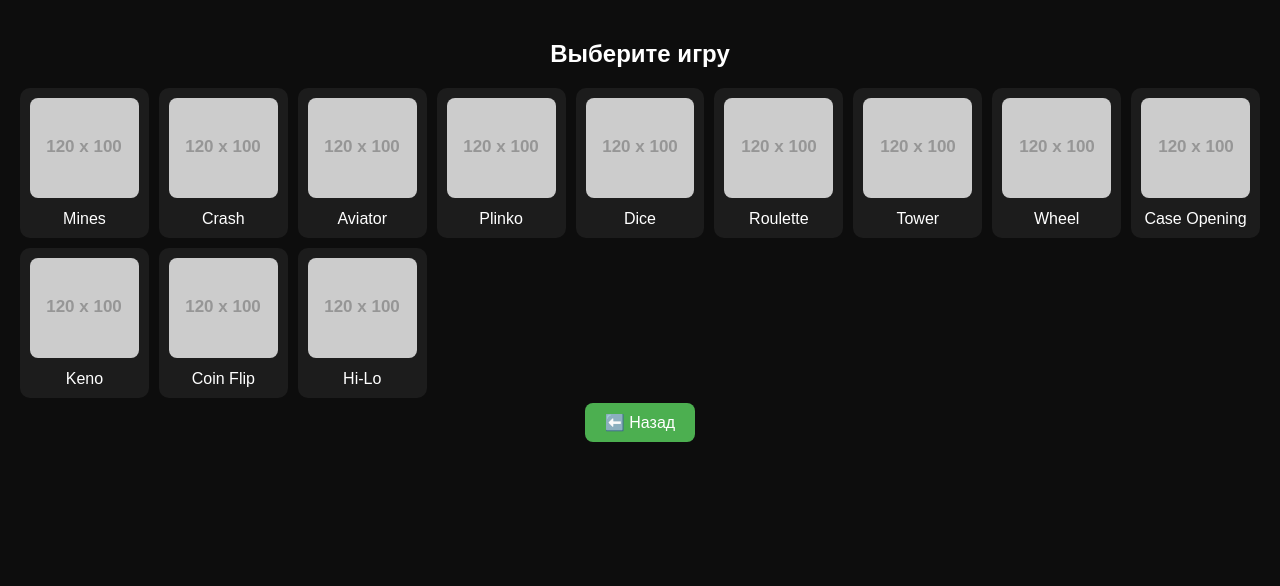
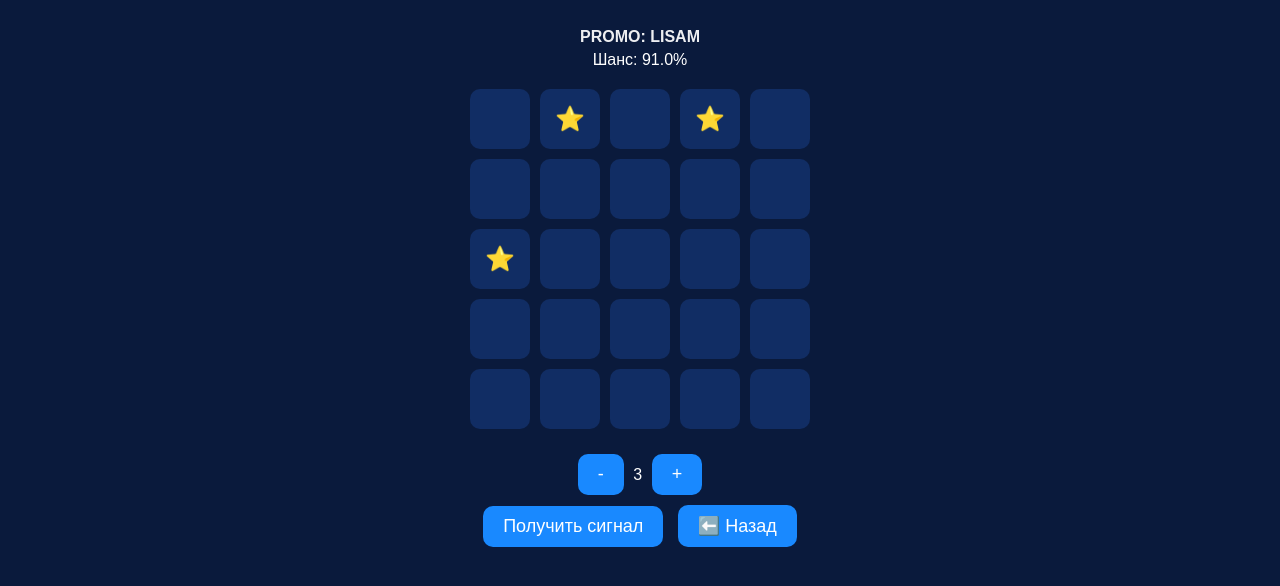
Before and after one commit to sasi467/mines-webapp, a plain HTML site: page index.html in a window 1280 px wide. Both pictures are taken after a click on the button "🇷🇺 Русский". Drawn offline with Linux system fonts and the light colour scheme; placeholder pictures from the web are drawn by us.

Commit message:
Update index.html

```diff
--- a/index.html
+++ b/index.html
@@ -2,137 +2,153 @@
 <html lang="en">
 <head>
   <meta charset="UTF-8" />
-  <meta name="viewport" content="width=device-width, initial-scale=1.0" />
-  <title>Game Signals</title>
+  <meta name="viewport" content="width=device-width, initial-scale=1.0"/>
+  <title>Mines Signal</title>
   <style>
     body {
-      margin: 0;
-      font-family: Arial, sans-serif;
-      background: #0d0d0d;
-      color: #fff;
+      background-color: #0a1a3c;
+      font-family: sans-serif;
+      color: white;
       text-align: center;
-      padding: 20px;
+      padding: 10px;
     }
-    .lang-select, .back-button {
-      margin: 10px;
+    .grid {
+      display: grid;
+      grid-template-columns: repeat(5, 60px);
+      grid-gap: 10px;
+      justify-content: center;
+      margin: 20px auto;
     }
-    .game-grid {
-      display: grid;
-      grid-template-columns: repeat(auto-fit, minmax(120px, 1fr));
-      gap: 10px;
-      margin-top: 20px;
+    .cell {
+      width: 60px;
+      height: 60px;
+      background-color: #112d64;
+      border-radius: 10px;
+      cursor: pointer;
+      font-size: 24px;
+      line-height: 60px;
     }
-    .game-card {
-      background: #1c1c1c;
+    .controls {
+      margin-top: 10px;
+    }
+    button {
+      background: #1989ff;
+      color: white;
+      border: none;
+      padding: 10px 20px;
+      font-size: 18px;
       border-radius: 10px;
-      padding: 10px;
-      cursor: pointer;
-    }
-    .game-card img {
-      width: 100%;
-      height: 100px;
-      object-fit: cover;
-      border-radius: 8px;
-    }
-    .game-card p {
-      margin: 8px 0 0;
-    }
-    .button {
-      background-color: #4CAF50;
-      border: none;
-      color: white;
-      padding: 10px 20px;
-      font-size: 16px;
-      border-radius: 8px;
       margin: 5px;
       cursor: pointer;
     }
-    .hidden { display: none; }
+    .promo {
+      font-weight: bold;
+      margin: 10px 0 5px;
+      animation: blink 1s infinite;
+    }
+    @keyframes blink {
+      0%, 100% { opacity: 1; }
+      50% { opacity: 0.4; }
+    }
+    .chance {
+      margin-bottom: 10px;
+    }
+    .lang-select {
+      margin-top: 50px;
+    }
+    .lang-btn {
+      margin: 10px;
+      font-size: 18px;
+    }
   </style>
 </head>
 <body>
-  <div id="languageSelector">
+
+<div id="languageSelect" class="lang-select">
   <h2>👋 Please choose your language:</h2>
-    <button class="button" onclick="setLang('ru')">🇷🇺 Русский</button>
-    <button class="button" onclick="setLang('en')">🇬🇧 English</button>
-    <button class="button" onclick="setLang('es')">🇪🇸 Español</button>
+  <button class="lang-btn" onclick="setLang('ru')">🇷🇺 Русский</button>
+  <button class="lang-btn" onclick="setLang('en')">🇬🇧 English</button>
+  <button class="lang-btn" onclick="setLang('es')">🇪🇸 Español</button>
 </div>
 
-  <div id="gameSelector" class="hidden">
-    <h2 id="selectGameText">Select a Game</h2>
-    <div class="game-grid" id="games"></div>
-    <button class="button" onclick="goBackToLang()" id="backToLang">⬅️ Back</button>
+<div id="mainUI" style="display: none;">
+  <div class="promo">PROMO: LISAM</div>
+  <div class="chance" id="chanceLabel"></div>
+
+  <div class="grid" id="grid"></div>
+
+  <div class="controls">
+    <div>
+      <button onclick="changeMines(-2)">-</button>
+      <span id="mineCount">3</span>
+      <button onclick="changeMines(2)">+</button>
     </div>
-
-  <div id="gameUI" class="hidden">
-    <h2 id="gameTitle">Game</h2>
-    <div class="promo">PROMO: LISAM</div>
-    <div id="signalOutput"></div>
-    <button class="button" onclick="generateSignal()" id="signalBtn">Get Signal</button>
-    <button class="button" onclick="goBackToGames()" id="backToGames">⬅️ Back</button>
+    <button onclick="generateSignal()" id="signalBtn">Get Signal</button>
+    <button onclick="goBack()" id="backBtn">⬅️ Back</button>
+  </div>
 </div>
 
 <script>
   let lang = 'en';
-    const games = [
-      'Mines', 'Crash', 'Aviator', 'Plinko', 'Dice', 'Roulette',
-      'Tower', 'Wheel', 'Case Opening', 'Keno', 'Coin Flip', 'Hi-Lo'
-    ];
-
-    const translations = {
-      en: { selectGame: 'Select a Game', signal: 'Get Signal', back: '⬅️ Back', chance: 'Chance' },
-      ru: { selectGame: 'Выберите игру', signal: 'Получить сигнал', back: '⬅️ Назад', chance: 'Шанс' },
-      es: { selectGame: 'Selecciona un juego', signal: 'Obtener señal', back: '⬅️ Atrás', chance: 'Probabilidad' }
+  let mines = 3;
+  let translations = {
+    ru: { signal: 'Получить сигнал', chance: 'Шанс: ', back: '⬅️ Назад' },
+    en: { signal: 'Get Signal', chance: 'Chance: ', back: '⬅️ Back' },
+    es: { signal: 'Obtener señal', chance: 'Éxito: ', back: '⬅️ Atrás' }
   };
 
   function setLang(selected) {
     lang = selected;
-      document.getElementById('languageSelector').classList.add('hidden');
-      document.getElementById('gameSelector').classList.remove('hidden');
-      updateTexts();
+    document.getElementById("languageSelect").style.display = "none";
+    document.getElementById("mainUI").style.display = "block";
+    updateText();
+    generateSignal();
   }
 
-    function updateTexts() {
-      document.getElementById('selectGameText').innerText = translations[lang].selectGame;
-      document.getElementById('backToLang').innerText = translations[lang].back;
-      document.getElementById('signalBtn').innerText = translations[lang].signal;
-      document.getElementById('backToGames').innerText = translations[lang].back;
+  function updateText() {
+    document.getElementById("signalBtn").innerText = translations[lang].signal;
+    document.getElementById("backBtn").innerText = translations[lang].back;
   }
 
-    function goBackToLang() {
-      document.getElementById('gameSelector').classList.add('hidden');
-      document.getElementById('languageSelector').classList.remove('hidden');
+  function goBack() {
+    document.getElementById("mainUI").style.display = "none";
+    document.getElementById("languageSelect").style.display = "block";
   }
 
-    function goBackToGames() {
-      document.getElementById('gameUI').classList.add('hidden');
-      document.getElementById('gameSelector').classList.remove('hidden');
+  function changeMines(delta) {
+    mines += delta;
+    if (mines < 3) mines = 3;
+    if (mines > 7) mines = 7;
+    document.getElementById("mineCount").innerText = mines;
   }
 
   function generateSignal() {
-      const coef = (Math.random() * 100).toFixed(2);
-      const chance = (80 + Math.random() * 15).toFixed(1);
-      document.getElementById('signalOutput').innerHTML =
-        `<div style="font-size:2em;margin:10px 0;">${coef}x</div><div>${translations[lang].chance}: ${chance}%</div>`;
+    let grid = document.getElementById("grid");
+    grid.innerHTML = '';
+    let cells = Array.from({ length: 25 }, (_, i) => i);
+    let stars = [];
+
+    while (stars.length < mines) {
+      let rand = cells.splice(Math.floor(Math.random() * cells.length), 1)[0];
+      stars.push(rand);
     }
 
-    function selectGame(game) {
-      document.getElementById('gameSelector').classList.add('hidden');
-      document.getElementById('gameUI').classList.remove('hidden');
-      document.getElementById('gameTitle').innerText = game;
-      document.getElementById('signalOutput').innerHTML = '';
+    for (let i = 0; i < 25; i++) {
+      let div = document.createElement("div");
+      div.className = "cell";
+      grid.appendChild(div);
     }
 
-    window.onload = () => {
-      const gameContainer = document.getElementById('games');
-      games.forEach(game => {
-        const card = document.createElement('div');
-        card.className = 'game-card';
-        card.innerHTML = `<img src="https://via.placeholder.com/120x100?text=${game}"><p>${game}</p>`;
-        card.onclick = () => selectGame(game);
-        gameContainer.appendChild(card);
+    stars.forEach((pos, index) => {
+      setTimeout(() => {
+        grid.children[pos].innerText = "⭐";
+      }, 300 * index);
     });
-    };
+
+    const chance = (80 + Math.random() * 12).toFixed(1);
+    document.getElementById("chanceLabel").innerText = `${translations[lang].chance}${chance}%`;
+  }
 </script>
+
 </body>
 </html>
```
Lines whose indentation alone changed are shown as unchanged.
